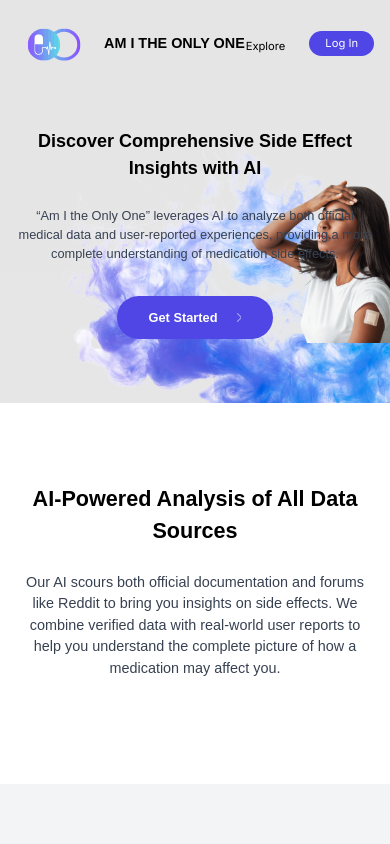
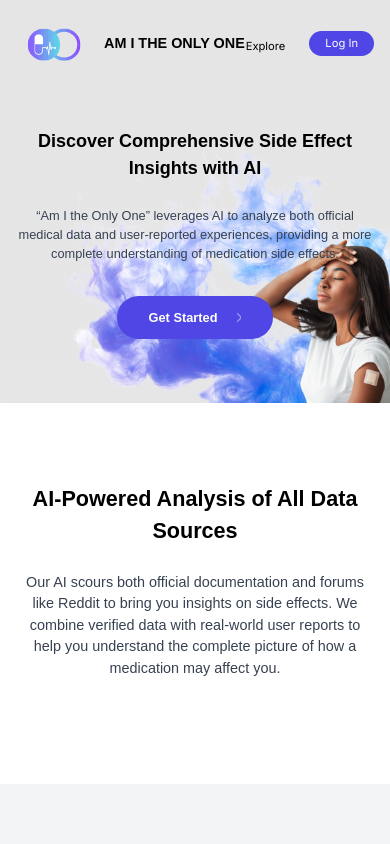
Before and after one commit to cdirks4/side-effects, a Next.js app: page / in a window 390 px wide. Shown: the top 844 px of the page. Built offline with nearby package versions, Linux system fonts and the light colour scheme; no server answers.

Commit message:
fix: woman bumping

```diff
--- a/src/app/page.tsx
+++ b/src/app/page.tsx
@@ -150,15 +150,17 @@ export default function Home() {
         </div>
 
         {/* Woman Image */}
-        <div className="absolute top-0 right-0 w-full 2 h-full">
+        <div className="absolute top-0 right-0 w-full h-full">
+          <div className="relative w-full h-full md:h-3/4 lg:h-full">
             <Image
               src="/assets/banner_woman.png"
               alt="Woman"
               layout="fill"
               objectFit="contain"
-            objectPosition="right center"
+              objectPosition="right bottom"
               className="animate-fade-in"
             />
+          </div>
         </div>
       </section>
       {/* AI-Powered Analysis Section */}
```
Lines whose indentation alone changed are shown as unchanged.
